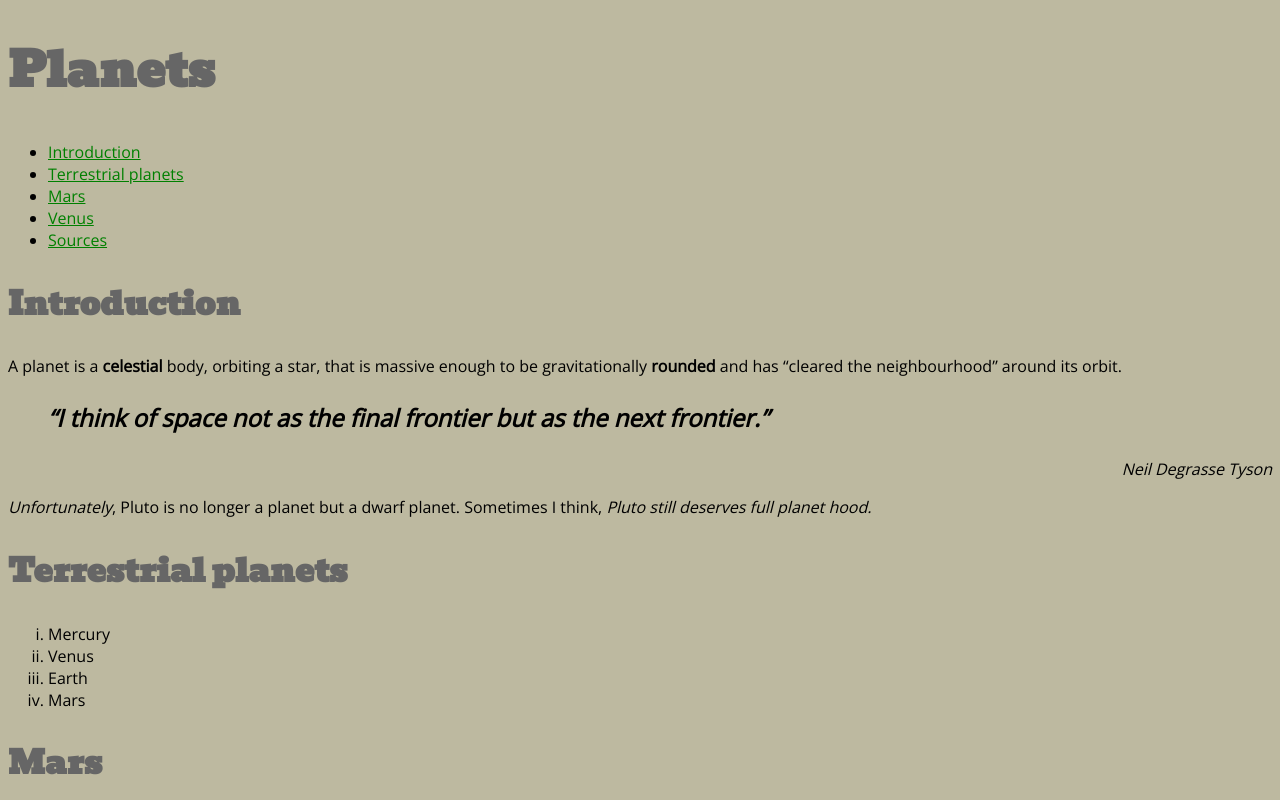
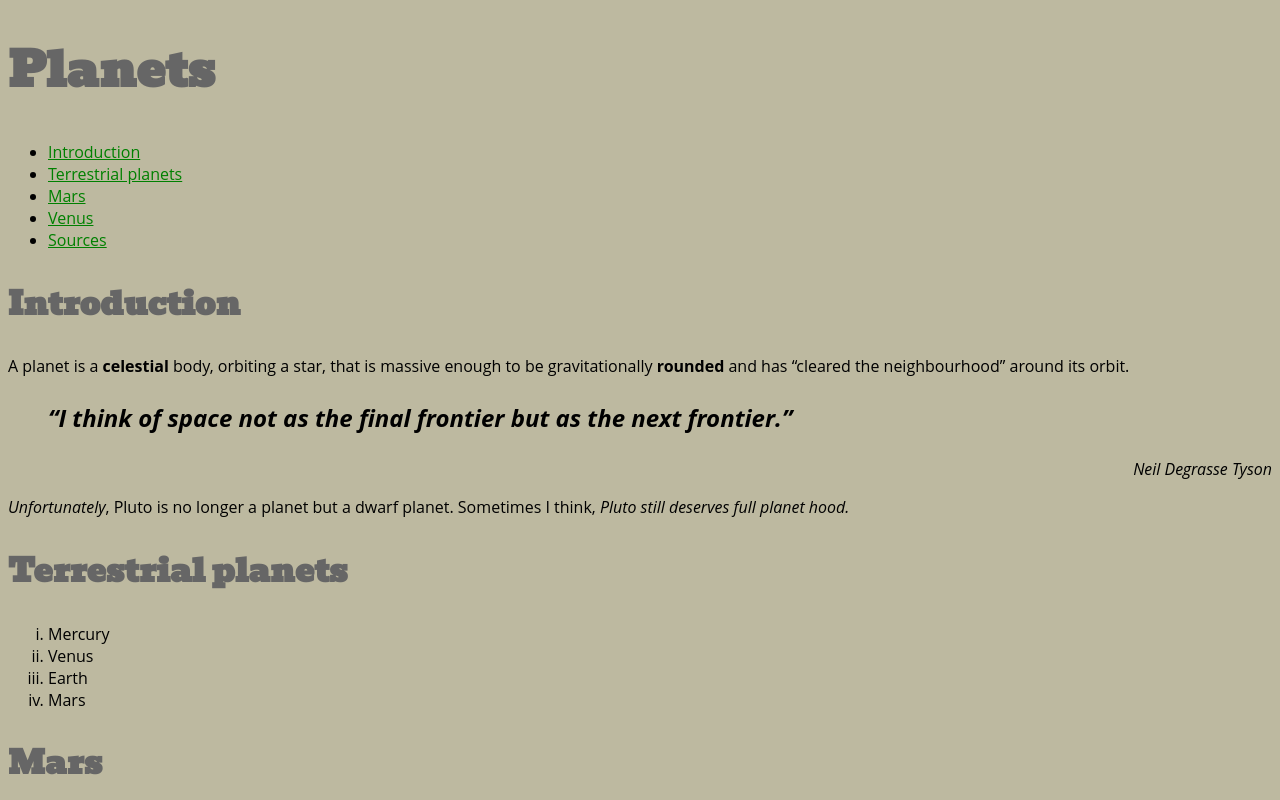
Before and after one commit to kaybow/dsn1674-assignment-3, a plain HTML site: page index.html in a window 1280 px wide. Shown: the top 800 px of the page. Drawn offline with nearby package versions, Linux system fonts and the light colour scheme.

Commit message:
Corrected errors
Used validator

```diff
--- a/index.html
+++ b/index.html
@@ -5,7 +5,7 @@
   <title>Planets</title>
   <link href="css/main.css" rel="stylesheet">
   <link href='http://fonts.googleapis.com/css?family=Bevan' rel='stylesheet' type='text/css'>
-  <link href='http://fonts.googleapis.com/css?family=Bevan|Open+Sans:300' rel='stylesheet' type='text/css'>
+  <link href='http://fonts.googleapis.com/css?family=Bevan' rel='stylesheet' type='text/css'>
 </head>
 <body>
 
@@ -87,4 +87,4 @@
 					<li><a href="https://en.wikipedia.org/wiki/Mars">https://en.wikipedia.org/wiki/Mars</a></li>
 					<li><a href="https://en.wikipedia.org/wiki/Venus">https://en.wikipedia.org/wiki/Venus</a></li>
 					</ol>
-			<footer>
+			</footer>
```
